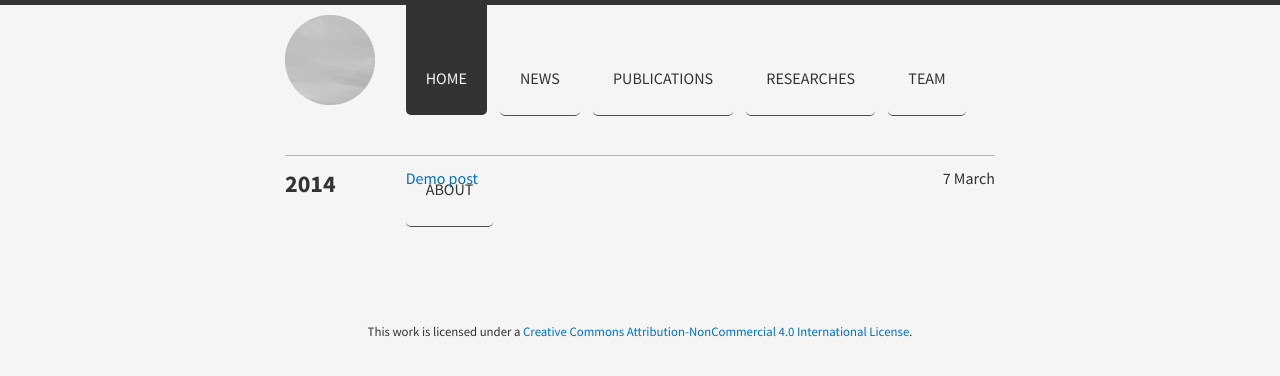
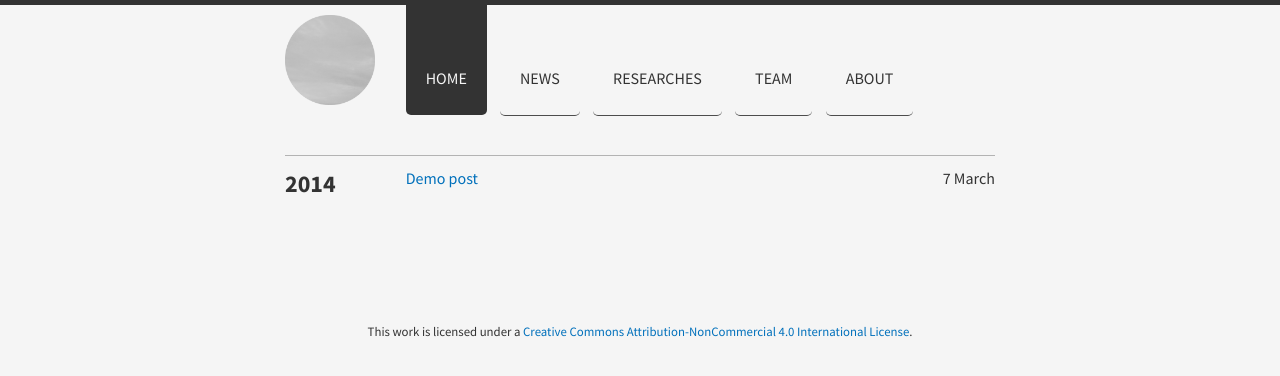
Before and after one commit to ISCAS-VIS/ISCAS-VIS.GITHUB.IO, a Jekyll site: the page built from index.html, in a window 1280 px wide. Shown: the top 376 px of the page. Built offline with Jekyll 4.4.1, drawn with Linux system fonts in a browser that asks for light colours; nearby versions of some CDN libraries.

Commit message:
remove: publication header

```diff
--- a/_config.yml
+++ b/_config.yml
@@ -5,8 +5,8 @@ description: Visual Analytics Group of SKLCS, ISCAS
 highlighter: null
 permalink: /:title
 
-url: /
-baseurl: /
+url:
+baseurl:
 
 sass:
   sass_dir: public/css
--- a/_data/links.yml
+++ b/_data/links.yml
@@ -3,9 +3,6 @@
 
 - url: /news
   title: News
-
-- url: /publications
-  title: Publications
 
 - url: /researches
   title: Researches
--- a/_includes/head.html
+++ b/_includes/head.html
@@ -20,7 +20,7 @@
 <link rel="stylesheet" href="{{site.baseurl}}/public/css/main.css">
 
 <!-- Google fonts -->
-<link rel="stylesheet" href="http://fonts.googleapis.com/css?family=Source+Sans+Pro:400,700,400italic&subset=latin-ext">
+<link rel="stylesheet" href="//fonts.googleapis.com/css?family=Source+Sans+Pro:400,700,400italic&subset=latin-ext">
 
 {% if site.paginate %}
 <!-- font Awesome -->
```
Also changed, not shown: Gemfile.lock (added).
